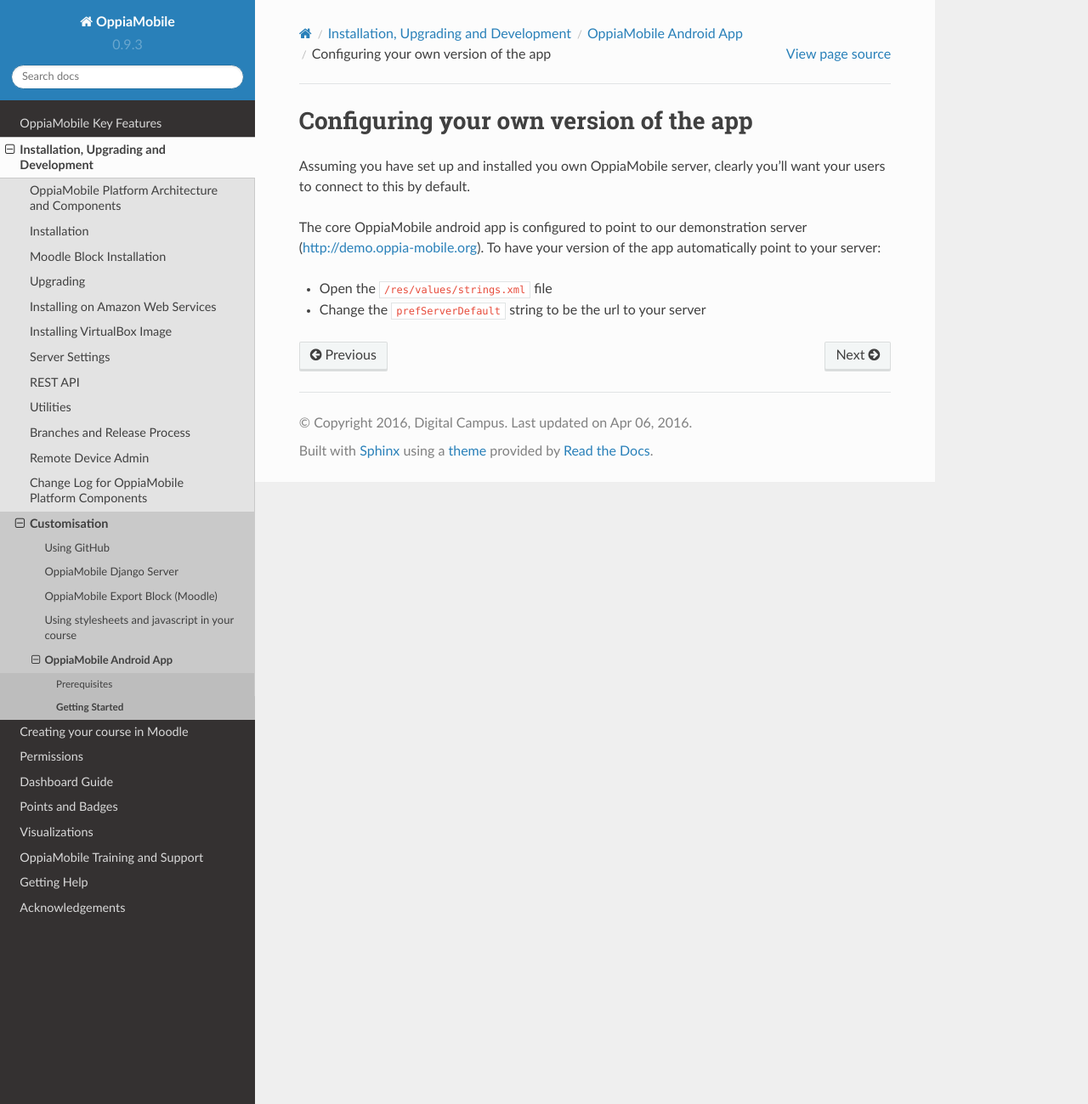
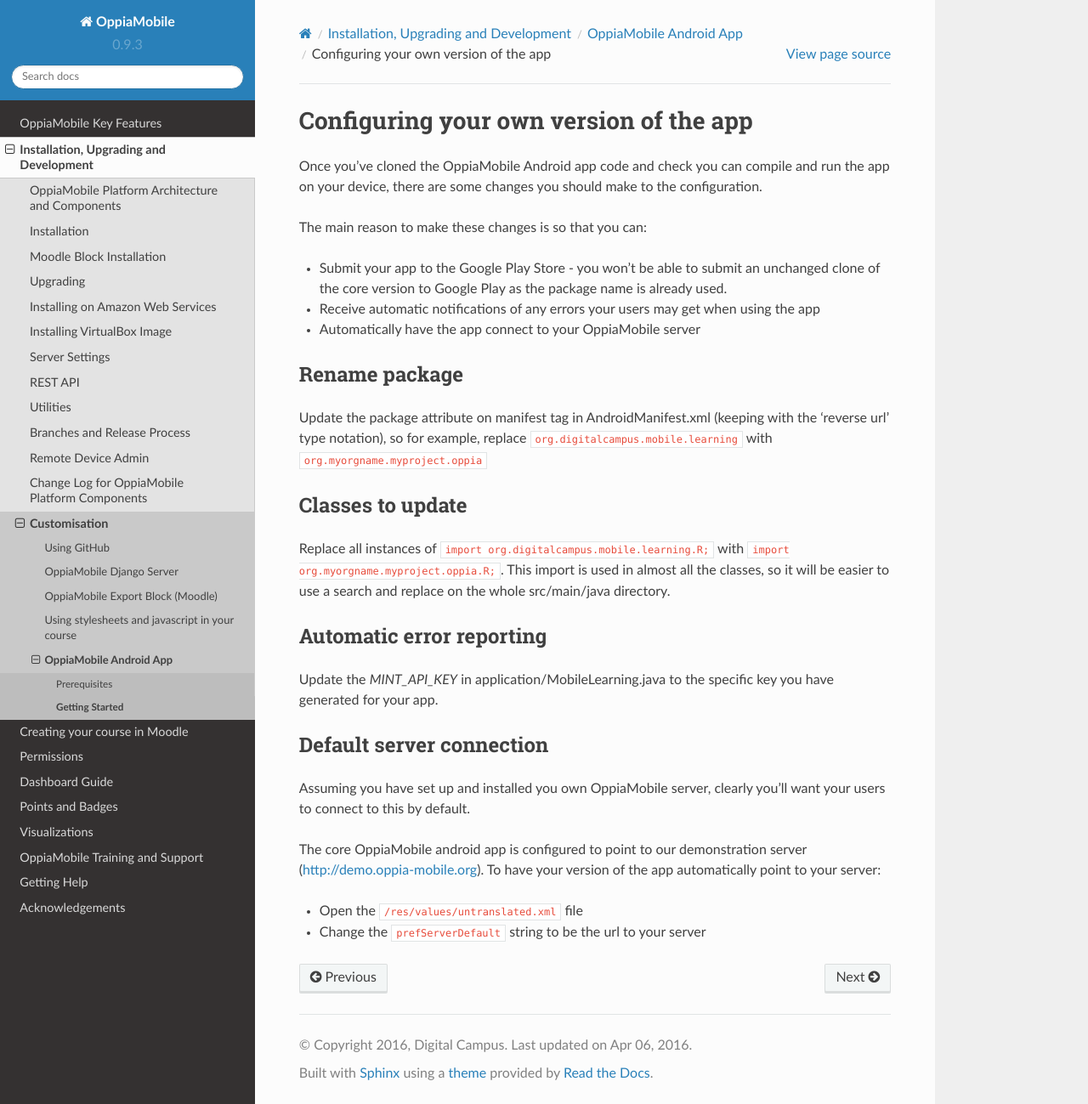
Before and after one commit to DigitalCampus/django-oppia, a Sphinx documentation site: the page built from docs/dev/client/configure.rst, in a window 1280 px wide and 1299 px high. Shown: the whole window at 85% size. Built offline with Sphinx 7.4.7 and the Read the Docs theme 2.0.0, drawn with Linux system fonts in a browser that asks for light colours; the version number is read from the project's files by our own code.

Commit message:
update docs

```diff
--- a/docs/dev/client/configure.rst
+++ b/docs/dev/client/configure.rst
@@ -1,12 +1,45 @@
 Configuring your own version of the app
 ===========================================
 
-Assuming you have set up and installed you own OppiaMobile server, clearly
-you'll want your users to connect to this by default.
+Once you've cloned the OppiaMobile Android app code and check you can compile and run the app on your device, there are
+some changes you should make to the configuration.
 
-The core OppiaMobile android app is configured to point to our demonstration
-server (http://demo.oppia-mobile.org). To have your version of the app
-automatically point to your server:
+The main reason to make these changes is so that you can:
 
-* Open the ``/res/values/strings.xml`` file
+* Submit your app to the Google Play Store - you won't be able to submit an unchanged clone of the core version to
+  Google Play as the package name is already used.
+* Receive automatic notifications of any errors your users may get when using the app
+* Automatically have the app connect to your OppiaMobile server
+
+
+Rename package
+---------------------------
+
+Update the package attribute on manifest tag in AndroidManifest.xml (keeping with the 'reverse url' type notation), so
+for example, replace ``org.digitalcampus.mobile.learning`` with ``org.myorgname.myproject.oppia``
+
+Classes to update
+----------------------------
+
+Replace all instances of ``import org.digitalcampus.mobile.learning.R;`` with ``import org.myorgname.myproject.oppia.R;``.
+This import is used in almost all the classes, so it will be easier to use a search and replace on the whole
+src/main/java directory.
+
+
+Automatic error reporting
+--------------------------------------
+
+Update the `MINT_API_KEY` in application/MobileLearning.java to the specific key you have generated for your app.
+
+
+Default server connection
+-------------------------------------
+
+Assuming you have set up and installed you own OppiaMobile server, clearly you'll want your users to connect to this by
+default.
+
+The core OppiaMobile android app is configured to point to our demonstration server (http://demo.oppia-mobile.org). To
+have your version of the app automatically point to your server:
+
+* Open the ``/res/values/untranslated.xml`` file
 * Change the ``prefServerDefault`` string to be the url to your server
--- a/docs/dev/client/index.rst
+++ b/docs/dev/client/index.rst
@@ -43,5 +43,6 @@
    	:maxdepth: 1
 
    	configure
+   	settings
    	theme
    	preloading
--- /dev/null
+++ b/docs/dev/client/settings.rst
@@ -0,0 +1,4 @@
+Settings and Defaults
+========================
+
+[Todo]
```
Also changed, not shown: docs/training/tech/03_moodle.rst (+8 -2 lines), docs/training/tech/04_oppia_app.rst (+14 -13 lines).
